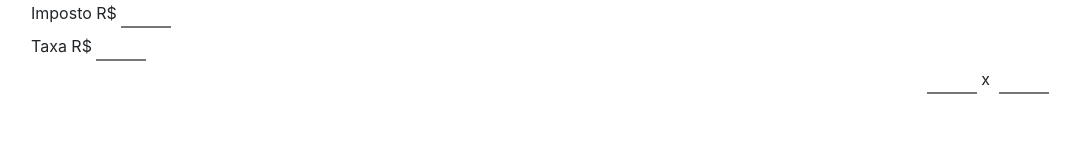
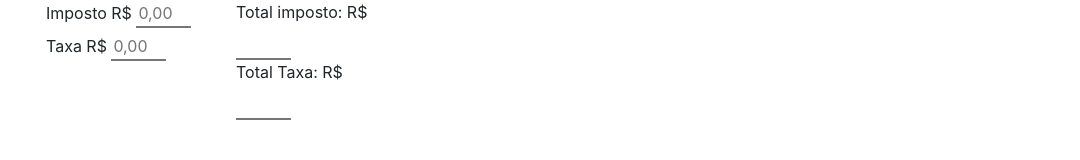
Before and after one commit to owrv/Ola-mundo, a plain HTML site: page calcula.html in a window 1280 px wide. Shown: the whole page, without its empty margins (39-1119 px from the left). Drawn offline with nearby package versions, Linux system fonts and the light colour scheme.

Commit message:
first arrangement
Primeira atualização visual.
Atualizado algumas classes realizando a subtração de containers e dispensando css irrelevante.

```diff
--- a/calcula.html
+++ b/calcula.html
@@ -9,28 +9,18 @@
 </head>
 <body>
 
-    <div class="container">
+    <div class="container" oninput="calculaImposto()">
         <div class="row">
-            <div class="receber" oninput="calculaImposto()">
-                <div class="imposto">
-                    <label for="valorImposto">Imposto R$</label>
-                    <input type="number" name="valorImposto" id="valorImposto" class="visual">
-                </div>
-                <div class="taxa">
-                    <label for="valorTaxa">Taxa R$</label>
-                    <input type="number" name="valorTaxa" id="valorTaxa" class="visual">
-                </div>
+            <div class="col-sm-2">
+                <label for="valorImposto">Imposto R$</label>
+                <input type="number" name="valorImposto" id="valorImposto" class="visual" placeholder="0,00">
+                <label for="valorTaxa">Taxa R$</label>
+                <input type="number" name="valorTaxa" id="valorTaxa" class="visual" placeholder="0,00">
             </div>
-        </div>
-    </div>
-
-    <div class="container" id="tmplLinha ">
-        <div class="row">
-            <div class="taboada">
-                <label for="sumImposto"></label>
+            <div class="col-sm-2">
+                <label for="sumImposto">Total imposto: R$</label>
                 <input type="text" name="sumImposto" id="sumImposto" class="visual">
-                <span> x </span>
-                <label for="sumTaxa"></label>
+                <label for="sumTaxa">Total Taxa: R$</label>
                 <input type="text" name="sumTaxa" id="sumTaxa" class="visual">
             </div>
         </div>
--- a/style2.css
+++ b/style2.css
@@ -2,10 +2,5 @@
     border-left: 0;
     border-right: 0;
     border-top: 0;
-    width: 50px;
+    width: 55px;
 }
-
-.taboada{
-    position: absolute;
-    right: 15%;
-}
```
